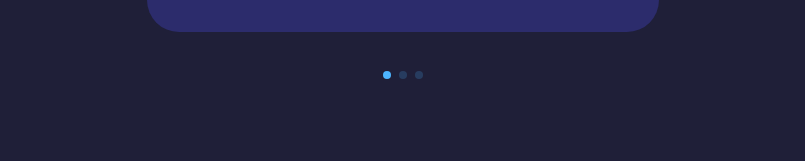
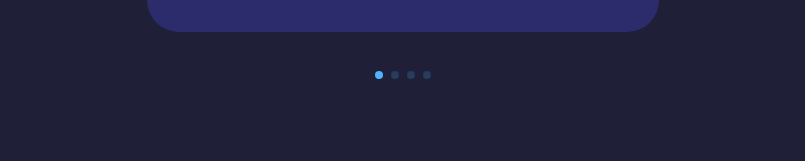
Before and after one commit to nhoang1122/ReactPortfolio, a React (Create React App) app: page / in a window 1280 px wide. Shown: the part 3444-3605 px from the top of the page, without its empty margins (237-1042 px from the left). Built offline with nearby package versions, Linux system fonts and the light colour scheme.

Commit message:
New Testimonial

```diff
--- a/src/Components/Testimonials/Testimonials.jsx
+++ b/src/Components/Testimonials/Testimonials.jsx
@@ -3,6 +3,7 @@ import "./testimonials.css";
 import Andrew from "../../Assets/AndrewSmith.jpg";
 import Lukas from "../../Assets/Lukas.jpg";
 import Freddy from '../../Assets/FreddyS.webp'
+import Wyatt from '../../Assets/WyattHoff.jpg'
 
 // import Swiper core and required modules
 import { Pagination } from "swiper";
@@ -20,6 +21,12 @@ const data = [
     name: "Andrew J.Smith",
     review:
       "Nhat is an excellent developer who is both easy to work with and able to get the job done! I had the pleasure of working with him for several months, and was able to take a good look into how he learns and thinks about code. He is excellent in every regard, and is not afraid to let his awesome personality shine through. His curiosity and drive to succeed in whatever project he is working on are sure to make him a coveted addition to any team. Watch out, tech industry - Nhat is here, and he is in it to win it!",
+  },
+  {
+    avatar: Wyatt,
+    name: "Wyatt Hoffman",
+    review:
+      "John is a sharp guy, combine that with his persistence and it makes him the ultimate combination. I have nothing but respect for the amount of time he pours into his work, his accountability, and the effort he makes day in and day out to achieve his goals. I would 100% recommend him for any dev team as he would make an instant impact.",
   },
   {
     avatar: Lukas,
```
Also changed, not shown: src/Assets/WyattHoff.jpg (added).
